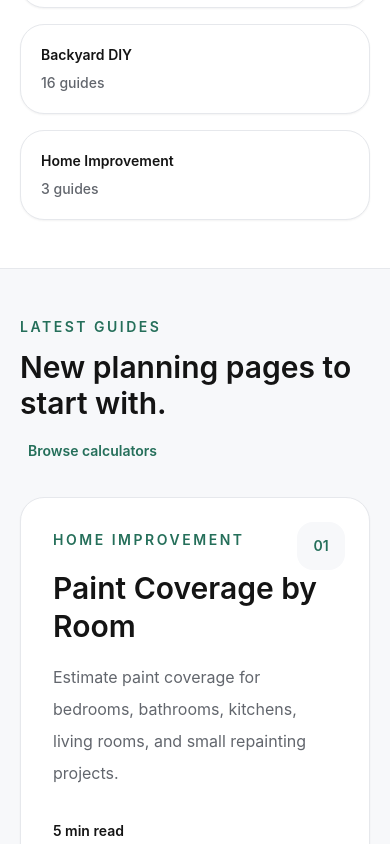
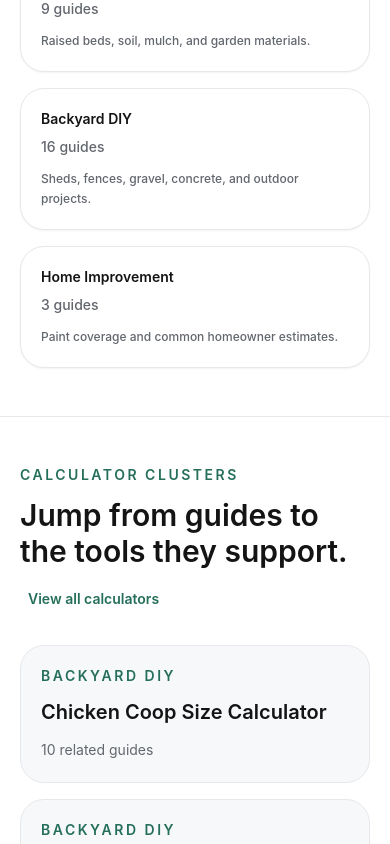
Before and after one commit to bcd736710-sketch/buildmetric, a Next.js app: page /blog in a window 390 px wide. Shown: the part 1280-2124 px from the top of the page. Built offline with nearby package versions, Linux system fonts and the light colour scheme; no server answers.

Commit message:
Improve guide discovery and tool links

```diff
--- a/app/blog/page.tsx
+++ b/app/blog/page.tsx
@@ -3,6 +3,33 @@ import Link from "next/link";
 import { BlogCard } from "@/components/blog-card";
 import { Container } from "@/components/container";
 import { blogCategories, blogPosts } from "@/lib/blog";
+import { calculators } from "@/lib/calculators";
+
+const categoryLinks: Record<
+  string,
+  { href: string; label: string; description: string }
+> = {
+  "Backyard Chickens": {
+    href: "/backyard-chickens",
+    label: "Open chicken hub",
+    description: "Coop, run, feed, bedding, and predator planning.",
+  },
+  "Garden DIY": {
+    href: "/garden-diy",
+    label: "Open garden hub",
+    description: "Raised beds, soil, mulch, and garden materials.",
+  },
+  "Backyard DIY": {
+    href: "/backyard-diy",
+    label: "Open backyard hub",
+    description: "Sheds, fences, gravel, concrete, and outdoor projects.",
+  },
+  "Home Improvement": {
+    href: "/home-improvement",
+    label: "Open home hub",
+    description: "Paint coverage and common homeowner estimates.",
+  },
+};
 
 export const metadata: Metadata = {
   title: "DIY Planning Guides",
@@ -22,6 +49,16 @@ export const metadata: Metadata = {
 
 export default function BlogPage() {
   const latestPosts = blogPosts.slice(-6).reverse();
+  const calculatorsWithGuides = calculators
+    .map((calculator) => ({
+      calculator,
+      guideCount: blogPosts.filter((post) =>
+        post.relatedTools.includes(calculator.slug),
+      ).length,
+    }))
+    .filter((item) => item.guideCount > 0)
+    .sort((a, b) => b.guideCount - a.guideCount)
+    .slice(0, 6);
 
   return (
     <>
@@ -78,7 +115,7 @@ export default function BlogPage() {
           </div>
           <div className="mt-8 grid gap-4 sm:grid-cols-3">
             {blogCategories.map((category) => (
-              <a
+              <Link
                 key={category}
                 href={`#${category.toLowerCase().replaceAll(" ", "-")}`}
                 className="rounded-3xl border border-line bg-white p-5 text-sm font-semibold text-ink shadow-sm transition hover:border-ink focus-visible:outline-none focus-visible:ring-4 focus-visible:ring-brand/20"
@@ -91,7 +128,50 @@ export default function BlogPage() {
                   }{" "}
                   guides
                 </span>
-              </a>
+                <span className="mt-3 block text-xs font-medium leading-5 text-muted">
+                  {categoryLinks[category]?.description}
+                </span>
+              </Link>
+            ))}
+          </div>
+        </Container>
+      </section>
+
+      <section className="border-t border-line bg-white py-12 sm:py-16">
+        <Container>
+          <div className="flex flex-col gap-4 sm:flex-row sm:items-end sm:justify-between">
+            <div>
+              <p className="text-sm font-semibold uppercase tracking-[0.18em] text-brand">
+                Calculator clusters
+              </p>
+              <h2 className="mt-3 text-3xl font-semibold text-ink">
+                Jump from guides to the tools they support.
+              </h2>
+            </div>
+            <Link
+              href="/tools"
+              className="rounded-full px-2 py-1 text-sm font-semibold text-brand focus-visible:outline-none focus-visible:ring-4 focus-visible:ring-brand/20"
+            >
+              View all calculators
+            </Link>
+          </div>
+          <div className="mt-8 grid gap-4 md:grid-cols-3">
+            {calculatorsWithGuides.map(({ calculator, guideCount }) => (
+              <Link
+                key={calculator.slug}
+                href={`/tools/${calculator.slug}`}
+                className="rounded-3xl border border-line bg-surface p-5 transition hover:-translate-y-0.5 hover:border-ink hover:bg-white hover:shadow-sm focus-visible:outline-none focus-visible:ring-4 focus-visible:ring-brand/20"
+              >
+                <p className="text-sm font-semibold uppercase tracking-[0.18em] text-brand">
+                  {calculator.category}
+                </p>
+                <h3 className="mt-3 text-xl font-semibold text-ink">
+                  {calculator.name}
+                </h3>
+                <p className="mt-3 text-sm leading-6 text-muted">
+                  {guideCount} related guides
+                </p>
+              </Link>
             ))}
           </div>
         </Container>
@@ -143,6 +223,14 @@ export default function BlogPage() {
                       {posts.length} focused guides
                     </h2>
                   </div>
+                  {categoryLinks[category] ? (
+                    <Link
+                      href={categoryLinks[category].href}
+                      className="rounded-full px-2 py-1 text-sm font-semibold text-brand focus-visible:outline-none focus-visible:ring-4 focus-visible:ring-brand/20"
+                    >
+                      {categoryLinks[category].label}
+                    </Link>
+                  ) : null}
                 </div>
 
                 <div className="mt-8 grid gap-5 lg:grid-cols-2">
--- a/components/blog-card.tsx
+++ b/components/blog-card.tsx
@@ -1,5 +1,6 @@
 import Link from "next/link";
 import type { BlogPost } from "@/lib/blog";
+import { calculatorBySlug } from "@/lib/calculators";
 
 type BlogCardProps = {
   post: BlogPost;
@@ -7,6 +8,11 @@ type BlogCardProps = {
 };
 
 export function BlogCard({ post, index }: BlogCardProps) {
+  const relatedTools = post.relatedTools
+    .map((toolSlug) => calculatorBySlug[toolSlug])
+    .filter(Boolean)
+    .slice(0, 2);
+
   return (
     <Link
       href={`/blog/${post.slug}`}
@@ -22,7 +28,17 @@ export function BlogCard({ post, index }: BlogCardProps) {
         {post.title}
       </h2>
       <p className="mt-4 leading-8 text-muted">{post.description}</p>
-      <p className="mt-8 text-sm font-semibold text-ink">{post.readingTime}</p>
+      <div className="mt-6 flex flex-wrap gap-2">
+        {relatedTools.map((tool) => (
+          <span
+            key={tool.slug}
+            className="rounded-full border border-line bg-surface px-3 py-1 text-xs font-semibold text-muted"
+          >
+            {tool.name.replace(" Calculator", "")}
+          </span>
+        ))}
+      </div>
+      <p className="mt-6 text-sm font-semibold text-ink">{post.readingTime}</p>
     </Link>
   );
 }
```
